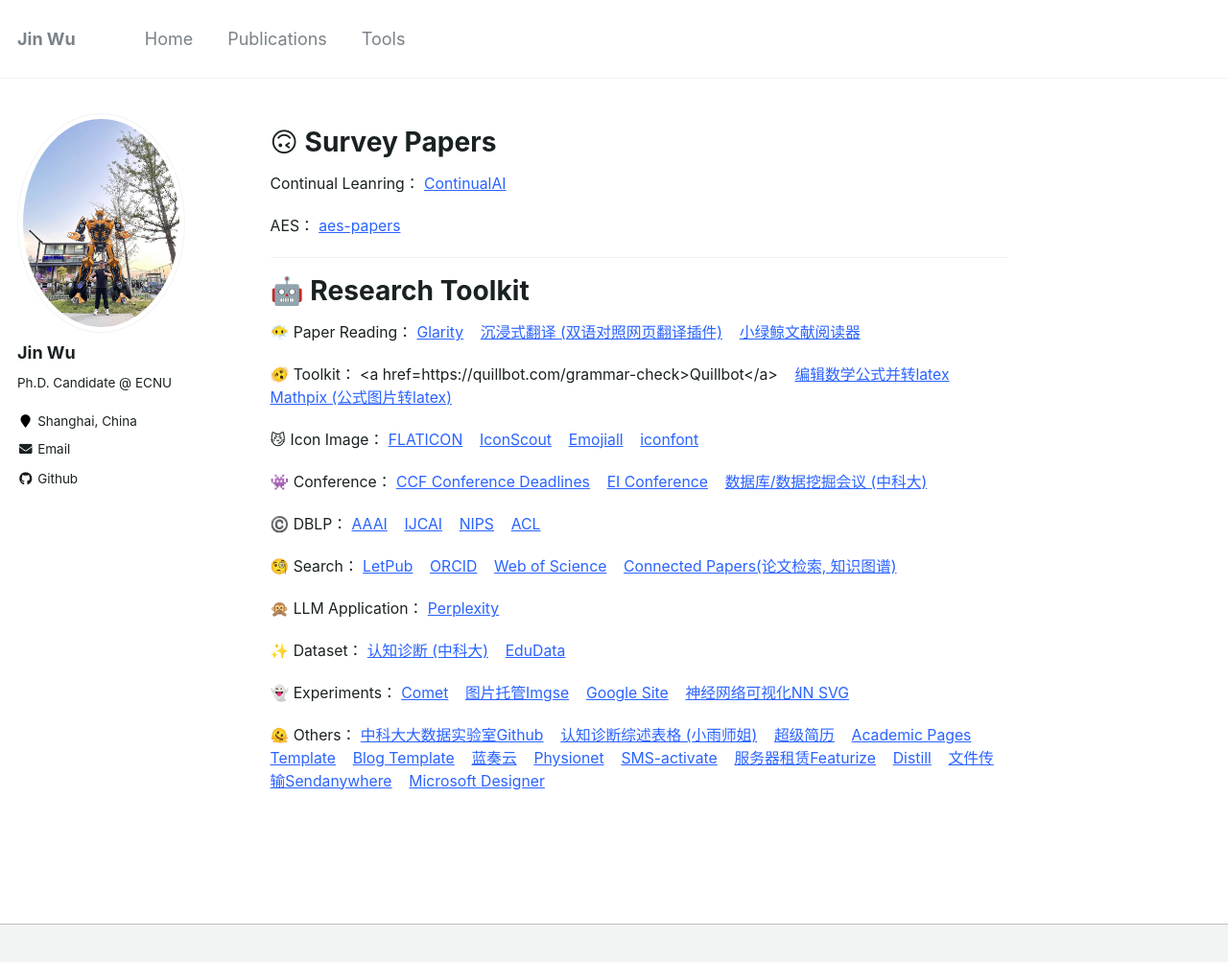
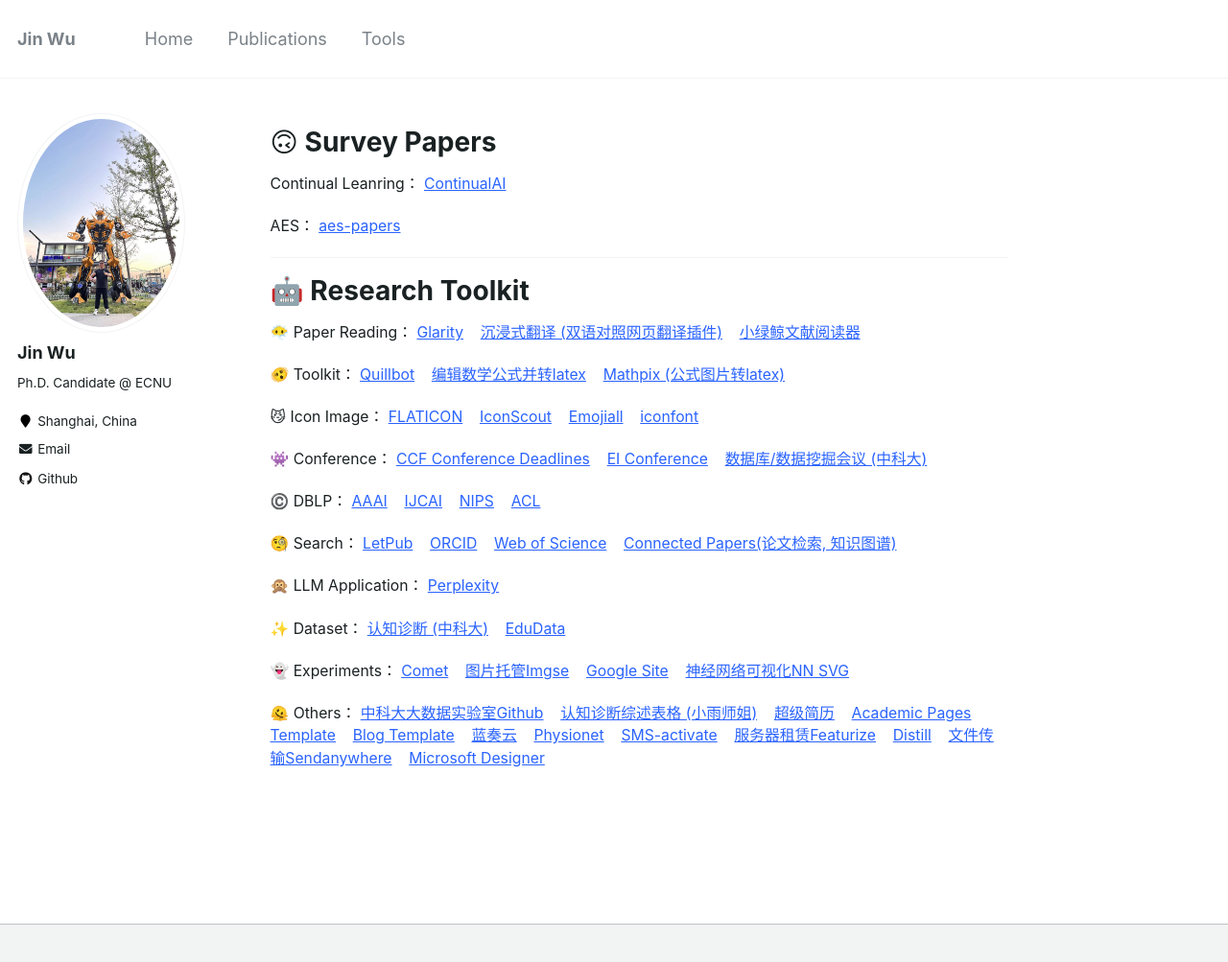
Before and after one commit to WooTzins/WooTzins.github.io, a Jekyll site: the page built from _pages/tools.md, in a window 1280 px wide and 1036 px high. Shown: the top 1003 px of the window at 96% size. Built offline with Jekyll 4.4.1, drawn with Linux system fonts in a browser that asks for light colours.

Commit message:
Update tools.md

```diff
--- a/_pages/tools.md
+++ b/_pages/tools.md
@@ -16,7 +16,7 @@ AES： <a href="https://github.com/Chunngai/aes-papers">aes-papers</a> &nbsp;&nb
 ======
 😶‍🌫️ Paper Reading： <a href="https://glarity.app/zh-CN">Glarity</a> &nbsp;&nbsp; <a href="https://immersivetranslate.com/zh-Hans/">沉浸式翻译 (双语对照网页翻译插件)</a> &nbsp;&nbsp; <a href="https://www.xljsci.com/editor/">小绿鲸文献阅读器</a>
 
-🫨 Toolkit： <a href=https://quillbot.com/grammar-check>Quillbot</a> &nbsp;&nbsp; <a href="https://www.mathcha.io/">编辑数学公式并转latex</a> &nbsp;&nbsp; <a href="https://mathpix.com/pricing/all">Mathpix (公式图片转latex)</a>
+🫨 Toolkit： <a href="https://quillbot.com/grammar-check">Quillbot</a> &nbsp;&nbsp; <a href="https://www.mathcha.io/">编辑数学公式并转latex</a> &nbsp;&nbsp; <a href="https://mathpix.com/pricing/all">Mathpix (公式图片转latex)</a>
 
 😼 Icon Image： <a href="https://www.flaticon.com/">FLATICON</a> &nbsp;&nbsp; <a href="https://iconscout.com/">IconScout</a> &nbsp;&nbsp; <a href="https://www.emojiall.com/zh-hant">Emojiall</a> &nbsp;&nbsp; <a href="https://www.iconfont.cn/">iconfont</a>
 
```
